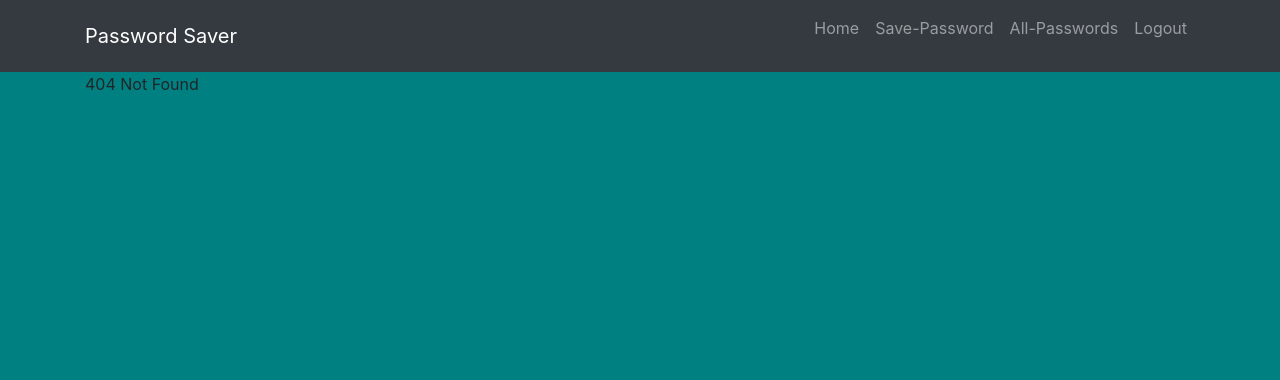
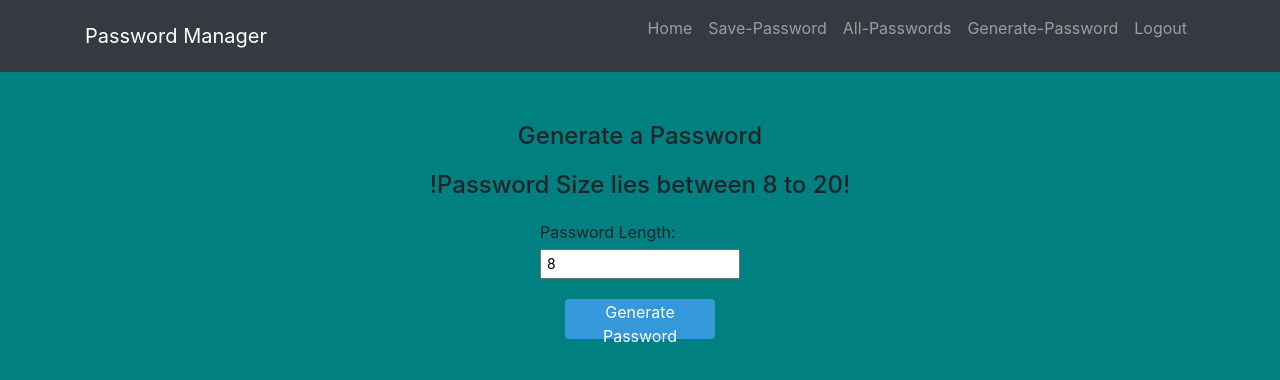
Before and after one commit to mumar389/PasswordSaver, a React (Create React App) app in the folder client/: page /generate-password-page in a window 1280 px wide. Before the commit this address had no page. Shown: the top 380 px of the page. Built offline with nearby package versions, Linux system fonts and the light colour scheme; no server answers; sample sign-in values are in the browser's storage.

Commit message:
Improving UI

```diff
--- a/client/src/App.css
+++ b/client/src/App.css
@@ -139,3 +139,118 @@ input {
   vertical-align: middle;
   margin-right: 5px;
 }
+
+
+.password-generator {
+  display: flex;
+  flex-direction: column;
+  align-items: center;
+  margin-top: 50px;
+  /* display: inline-block;
+  left: 50%;
+  margin-top: 50px;
+  border: 1px solid #ccc;
+  border-radius: 4px;
+  background-color: #ddf3f04e;
+  /* display: inline-block;
+  margin: 50px auto;
+  border: 1px solid #ccc;
+  border-radius: 4px;
+  background-color: #f8f8f8;
+  max-width: 500px;
+  width: 100%;
+  box-sizing: border-box;
+  height: 100%; */
+}
+
+
+.title {
+  font-size: 24px;
+  margin-bottom: 20px;
+}
+
+.form-group {
+  display: flex;
+  flex-direction: column;
+  margin-bottom: 20px;
+}
+
+label {
+  font-size: 16px;
+  margin-bottom: 5px;
+}
+
+.input-field {
+  width: 200px;
+  height: 30px;
+  padding: 5px;
+  font-size: 14px;
+}
+
+.generate-btn {
+  width: 150px;
+  height: 40px;
+  background-color: #3498db;
+  color: #fff;
+  border: none;
+  border-radius: 4px;
+  font-size: 16px;
+  cursor: pointer;
+}
+
+.generate-btn:hover {
+  background-color: #2980b9;
+}
+
+/* .generated-password {
+  margin-top: 20px;
+}
+
+.password-text {
+  font-size: 24px;
+  font-weight: bold;
+}
+.copy-btn {
+  padding: 8px 8px;
+  background-color: #3498db;
+  color: #fff;
+  border: none;
+  border-radius: 4px;
+  font-size: 14px;
+  cursor: pointer;
+}
+
+.copy-btn:hover {
+  background-color: #2980b9;
+} */
+.generated-password {
+  margin-top: 20px;
+  display: flex;
+  flex-direction: column;
+  align-items: center;
+}
+
+.password-text {
+  font-size: 30px;
+  font-weight: bold;
+  margin-bottom: 10px;
+}
+
+.copy-btn {
+  padding: 8px 16px;
+  background-color: #3498db;
+  color: #fff;
+  border: none;
+  border-radius: 4px;
+  font-size: 14px;
+  cursor: pointer;
+}
+
+.copy-btn:hover {
+  background-color: #2980b9;
+}
+
+.google-btn{
+  height: 10%;
+  width: 100%;
+}
--- a/client/src/App.js
+++ b/client/src/App.js
@@ -8,6 +8,7 @@ import Register from "./components/Register";
 import Protected from "./components/Protected";
 import GetPassword from "./components/GetPassword";
 import ErrorPage from "./components/ErrorPage";
+import GeneratePassword from "./components/GeneratePassword";
 
 function App() {
   return (
@@ -19,6 +20,7 @@ function App() {
         <Route path="/login" element={<LoginPage />} />
         <Route path="/save-password-page" element={<Protected Component={SavePasswordPage} />} />
         <Route path="/get-password-page" element={<Protected Component={GetPassword} />} />
+        <Route path="/generate-password-page" element={<Protected Component={GeneratePassword} />} />
         <Route path="*" element={<ErrorPage/>} />
       </Routes>
     </>
--- a/client/src/components/Footer.jsx
+++ b/client/src/components/Footer.jsx
@@ -4,7 +4,7 @@ const Footer = () => {
     // const currentYear = new Date().getFullYear();
   return (
     <footer style={{ position: 'fixed', bottom: 0, width: '100%', textAlign: 'center' }}>
-    <p>&copy; 2023 Password Saver. All rights reserved.</p>
+    <p>&copy; 2023 Password Manager. All rights reserved.</p>
   </footer>
   )
 }
--- /dev/null
+++ b/client/src/components/GeneratePassword.jsx
@@ -0,0 +1,77 @@
+import React, { useState } from "react";
+import {AiFillCopy} from 'react-icons/ai'
+import {BiSolidCheckboxChecked} from 'react-icons/bi'
+const GeneratePassword = () => {
+  const [passwordLength, setPasswordLength] = useState(8);
+  const [generatedPassword, setGeneratedPassword] = useState("");
+  const [isCopied, setIsCopied] = useState(false);
+  const generateRandomPassword = () => {
+    if (passwordLength > 20) {
+      alert("Please Reduce the size and try again");
+    } else if (passwordLength < 8) {
+      alert("Please Increase the size and try again");
+    } else {
+      const uppercaseChars = "ABCDEFGHIJKLMNOPQRSTUVWXYZ";
+      const lowercaseChars = "abcdefghijklmnopqrstuvwxyz";
+      const specialChars = "@#$%&";
+      const numberChars = "0123456789";
+
+      let password = "";
+
+      const allChars =
+        uppercaseChars + lowercaseChars + specialChars + numberChars;
+
+      for (let i = 0; i < passwordLength; i++) {
+        const randomIndex = Math.floor(Math.random() * allChars.length);
+        password += allChars.charAt(randomIndex);
+      }
+
+      setGeneratedPassword(password);
+      setIsCopied(false);
+    }
+  };
+  const copyPasswordToClipboard = () => {
+    navigator.clipboard.writeText(generatedPassword)
+      .then(() => {
+        setIsCopied(true);
+      })
+      .catch((error) => {
+        console.log('Failed to copy password to clipboard:', error);
+      });
+  };
+
+  return (
+    <div className="password-generator">
+      <h2 className="title">Generate a Password</h2>
+      <h4 className="title">!Password Size lies between 8 to 20!</h4>
+      <div className="form-group">
+        <label htmlFor="passwordLength">Password Length:</label>
+        <input
+          type="number"
+          id="passwordLength"
+          value={passwordLength}
+          onChange={(e) => setPasswordLength(e.target.value)}
+          className="input-field"
+        />
+      </div>
+
+      <button className="generate-btn" onClick={generateRandomPassword}>
+        Generate Password
+      </button>
+
+      {generatedPassword && (
+        <>
+        <div className="generated-password">
+          <h3>This Can be your password-:</h3>
+          <h2 className="password-text">{generatedPassword}</h2>
+        </div>
+          <button className="copy-btn" onClick={copyPasswordToClipboard}>
+            {isCopied ? <BiSolidCheckboxChecked/> : <AiFillCopy/>}
+          </button>
+        </>
+      )}
+    </div>
+  );
+};
+
+export default GeneratePassword;
--- a/client/src/components/GetPassword.jsx
+++ b/client/src/components/GetPassword.jsx
@@ -1,6 +1,7 @@
 import React, { useEffect, useState } from "react";
 import { FaEye, FaEdit, FaTrash, FaEyeSlash, FaSave } from "react-icons/fa";
 import Loading from "./Loading";
+import Footer from "./Footer";
 
 const GetPassword = () => {
   const [loading, setLoading] = useState(false);
@@ -108,6 +109,7 @@ const GetPassword = () => {
     // eslint-disable-next-line
   }, []);
   return (
+    <>
       <div className="container password-list-container">
         {loading ? (
           <>
@@ -164,7 +166,9 @@ const GetPassword = () => {
                         <td>
                           {password.isEditing ? (
                             <>
-                            <button onClick={() => savePassword(password._id)}>
+                              <button
+                                onClick={() => savePassword(password._id)}
+                              >
                                 <FaSave />
                               </button>
                             </>
@@ -193,6 +197,8 @@ const GetPassword = () => {
           </>
         )}
       </div>
+      <Footer />
+    </>
   );
 };
 
--- a/client/src/components/HomePage.jsx
+++ b/client/src/components/HomePage.jsx
@@ -24,21 +24,19 @@ const HomePage = () => {
         </div>
         <div className="row">
         <div className="col-md-6">
-            <h2>About</h2>
-            <p>
-              Lorem ipsum dolor sit amet, consectetur adipiscing elit. Fusce
-              euismod ligula id ex auctor tempus. Aliquam mollis libero ac elit
-              efficitur, eget molestie sapien tristique.
-            </p>
-          </div>
-          <div className="col-md-6">
           <h2>Features</h2>
           <ul>
             <li>Securely store your passwords</li>
             <li>Easy access to your saved passwords</li>
             <li>Add, edit, and delete passwords</li>
             <li>Organize passwords with titles and links</li>
+            <li>Generate Passwords of the size of your choice</li>
           </ul>
+        </div>
+        <div className="col-md-6">
+          <h2>About</h2>
+          <p>No need to use copy pen for writing your passwords.</p>
+          <p>We try to Keep Your passwords safe and secure.</p>
         </div>
         </div>
       </div>
--- a/client/src/components/LoginPage.jsx
+++ b/client/src/components/LoginPage.jsx
@@ -3,7 +3,7 @@ import { Link, useNavigate } from "react-router-dom";
 import Loading from "./Loading";
 import base from "../url";
 import Footer from "./Footer";
-
+import {FcGoogle} from 'react-icons/fc'
 const LoginPage = () => {
   const [email, setEmail] = useState("");
   const [password, setPassword] = useState("");
@@ -89,7 +89,9 @@ const LoginPage = () => {
               </button>
             </form>
             <br />
-            <button onClick={googleLogin}>Login using Google</button>
+            <button className="mt-2 btn btn-light" onClick={googleLogin}>
+             <FcGoogle/>  Login
+            </button>
             <br />
             <Link to="/register" style={{ color: "white", fontSize: "20px" }}>
               Not Yet Registered? click here to Register
--- a/client/src/components/Navbar.jsx
+++ b/client/src/components/Navbar.jsx
@@ -54,7 +54,7 @@ const Navbar = () => {
       <nav className="navbar navbar-expand-lg  navbar-dark bg-dark">
         <div className="container">
           <Link className="navbar-brand" to="/">
-            Password Saver
+            Password Manager
           </Link>
           <button
             className="navbar-toggler"
@@ -82,6 +82,11 @@ const Navbar = () => {
                   <li className="nav-item">
                     <Link className="nav-link" to="/get-password-page">
                       All-Passwords
+                    </Link>
+                  </li>
+                  <li className="nav-item">
+                    <Link className="nav-link" to="/generate-password-page">
+                      Generate-Password
                     </Link>
                   </li>
                   <li className="nav-item">
--- a/client/src/components/SavePasswordPage.jsx
+++ b/client/src/components/SavePasswordPage.jsx
@@ -1,6 +1,7 @@
 import React, { useState } from "react";
 import Loading from "./Loading";
 import { FaEye, FaEyeSlash } from "react-icons/fa";
+import Footer from "./Footer";
 const SavePasswordPage = () => {
   const [title, setTitle] = useState("");
   const [password, setPassword] = useState("");
@@ -44,6 +45,8 @@ const SavePasswordPage = () => {
   };
 
   return (
+    <>
+
     <div className="container">
       {loading ? (
         <>
@@ -100,6 +103,9 @@ const SavePasswordPage = () => {
         </>
       )}
     </div>
+    <Footer/>
+    </>
+
   );
 };
 
```
Also changed, not shown: 11 other files (tests, documents, lock files or other folders). Lines whose indentation alone changed are shown as unchanged.
